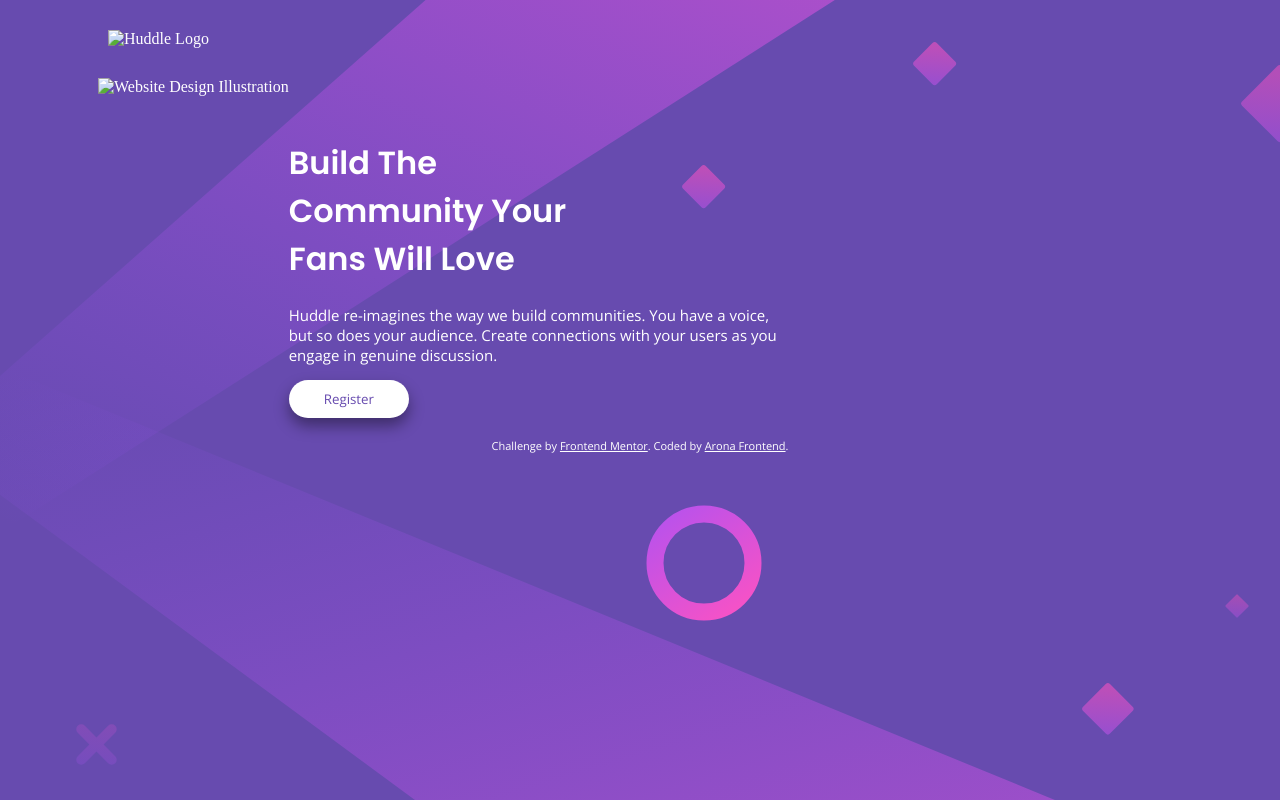
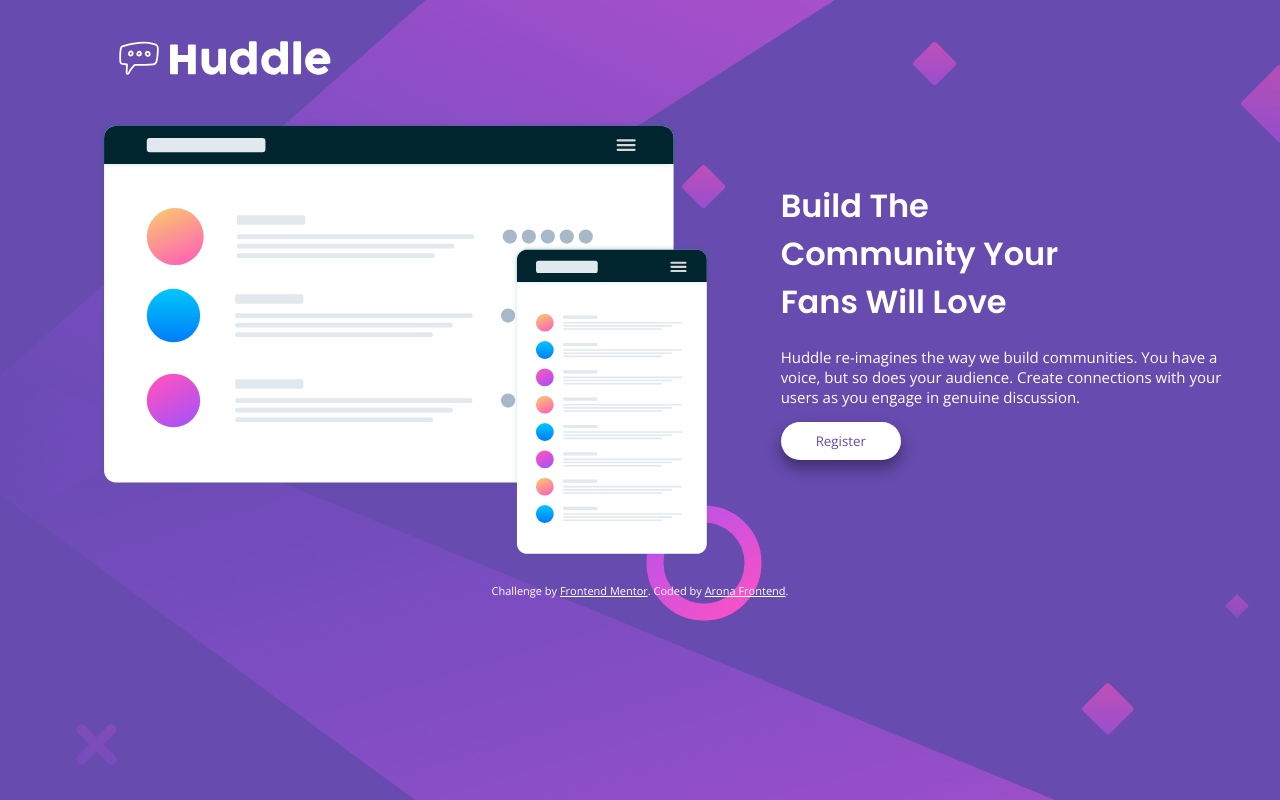
Before and after one commit to tarinbuys/huddle-landing-page, a plain HTML site: page index.html in a window 1280 px wide. Drawn offline with nearby package versions, Linux system fonts and the light colour scheme; files whose address does not match are found by name.

Commit message:
Update index.html

```diff
--- a/index.html
+++ b/index.html
@@ -4,7 +4,7 @@
   <meta charset="UTF-8">
   <meta name="viewport" content="width=device-width, initial-scale=1.0"> <!-- displays site properly based on user's device -->
 
-  <link rel="icon" type="image/png" sizes="32x32" href="./images/favicon-32x32.png">
+  <link rel="icon" type="image/png" sizes="32x32" href="favicon-32x32.png">
   <link rel="stylesheet" href="style.css">
   <link href="https://fonts.googleapis.com/css2?family=Poppins:wght@400;600&display=swap" rel="stylesheet">
   <link href="https://fonts.googleapis.com/css2?family=Open+Sans&display=swap" rel="stylesheet">
@@ -18,11 +18,11 @@
 <body>
   <div class="background"></div>
   <div class="logo">
-    <img src="/images/logo.svg" alt="Huddle Logo">
+    <img src="logo.svg" alt="Huddle Logo">
   </div>
   <div class="container">
     <div class="photos">
-      <img src="/images/illustration-mockups.svg" alt="Website Design Illustration">
+      <img src="illustration-mockups.svg" alt="Website Design Illustration">
     </div>
     <div class="text">
       <h1>Build The Community Your Fans Will Love</h1>
```
